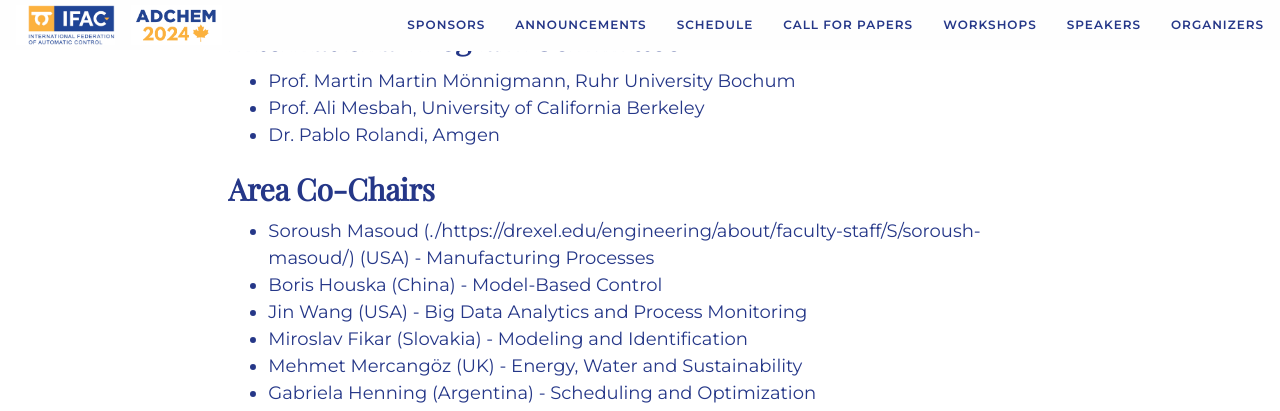
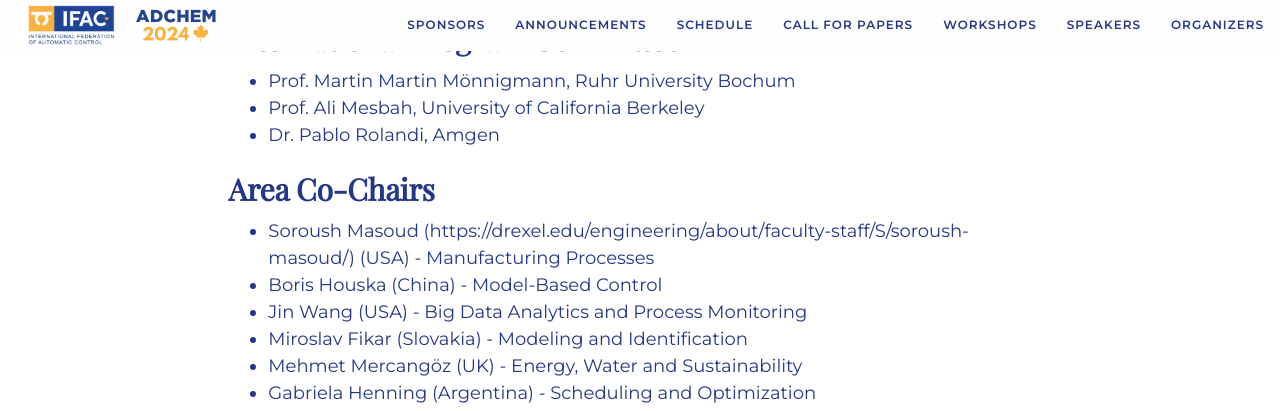
Before and after one commit to daisubc/ADCHEM2024, a Jekyll site: the page built from _pages/organizers.md, in a window 1280 px wide and 900 px high, scrolled down 991 px. Shown: the top 411 px of the window. Built offline with Jekyll 4.4.1, drawn with Linux system fonts in a browser that asks for light colours; nearby versions of some CDN libraries; some web fonts are replaced.

```diff
--- a/_pages/organizers.md
+++ b/_pages/organizers.md
@@ -28,7 +28,7 @@ show-avatar: False
 - Dr. Pablo Rolandi, Amgen
 
 ## Area Co-Chairs
-- Soroush Masoud (./https://drexel.edu/engineering/about/faculty-staff/S/soroush-masoud/) (USA) - Manufacturing Processes
+- Soroush Masoud (https://drexel.edu/engineering/about/faculty-staff/S/soroush-masoud/) (USA) - Manufacturing Processes
 - Boris Houska (China) - Model-Based Control
 - Jin Wang (USA) - Big Data Analytics and Process Monitoring
 - Miroslav Fikar (Slovakia) - Modeling and Identification
```
